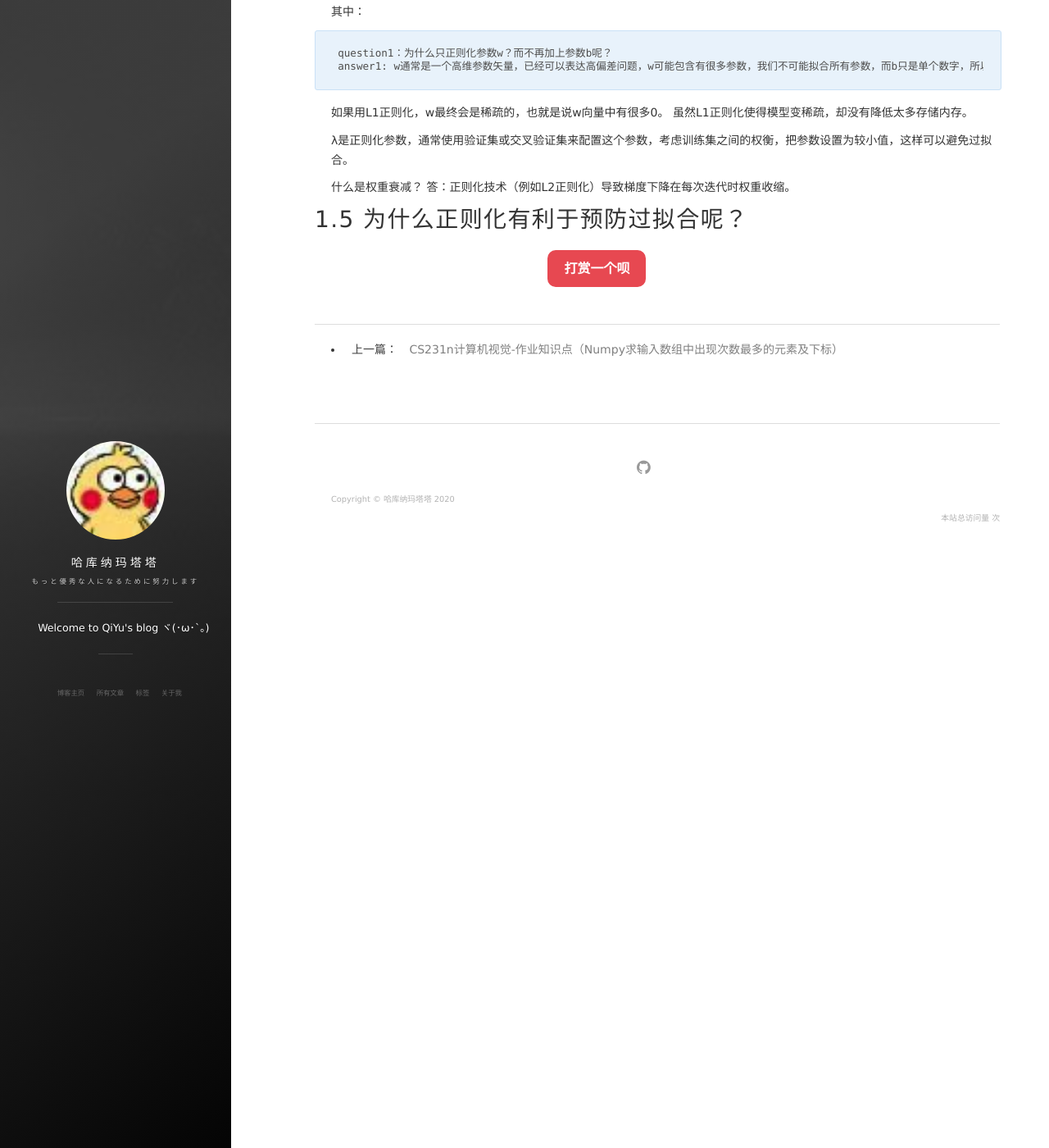
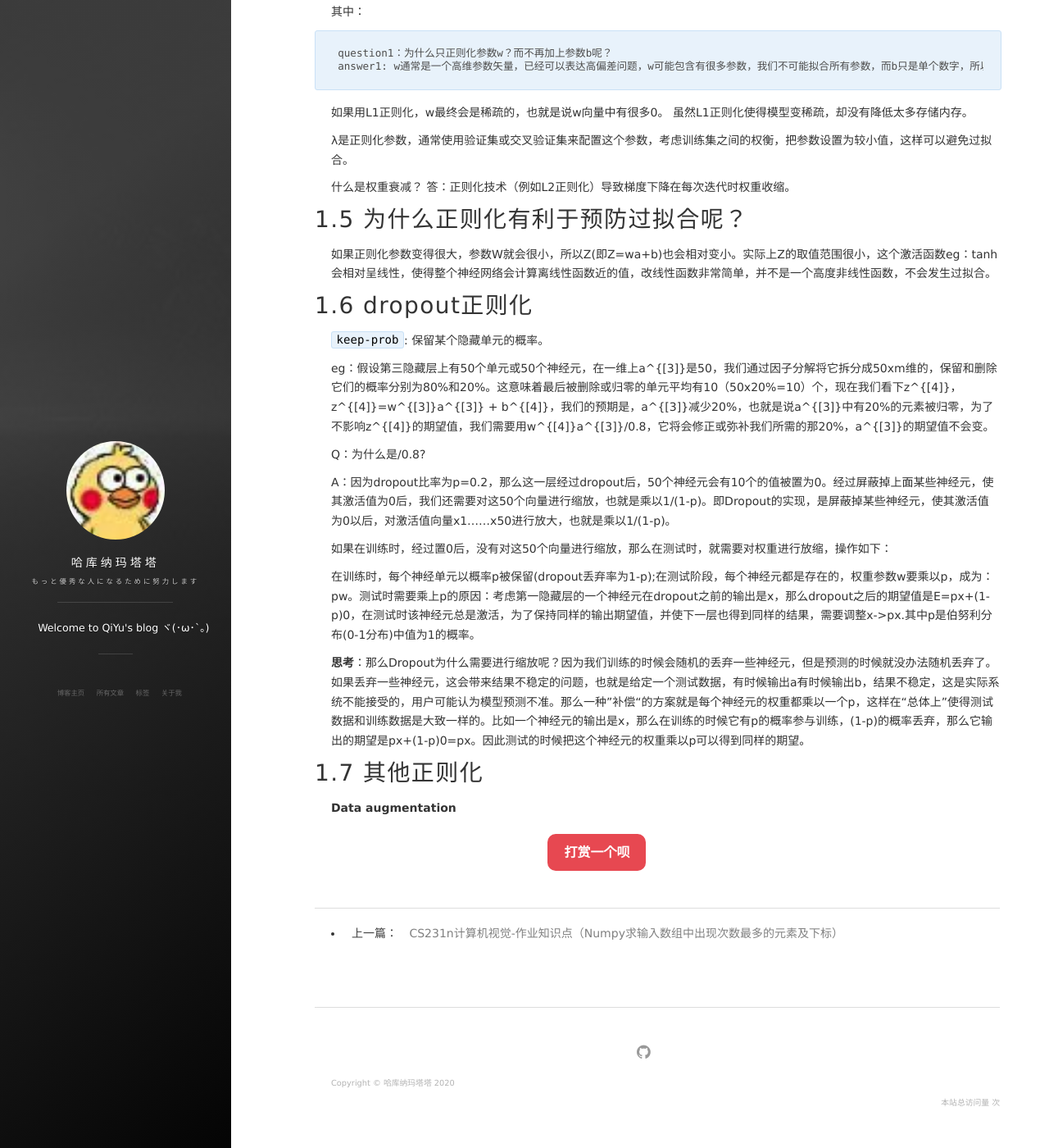
Before and after one commit to YuQi9797/YuQi9797.github.io, a Jekyll site: the page built from _posts/2019-12-04-WND_Ciyrse2_1week.md, in a window 1280 px wide and 1400 px high, scrolled down 1074 px. Shown: the whole window at 82% size. Built offline with Jekyll 4.4.1, drawn with Linux system fonts in a browser that asks for light colours; nearby versions of some CDN libraries; comment, search, counter and statistics services are not loaded; some of the changed text lies outside the part shown.

Commit message:
Update 2019-12-04-WND_Ciyrse2_1week.md

```diff
--- a/_posts/2019-12-04-WND_Ciyrse2_1week.md
+++ b/_posts/2019-12-04-WND_Ciyrse2_1week.md
@@ -45,3 +45,24 @@ answer1: w通常是一个高维参数矢量，已经可以表达高偏差问题
 什么是权重衰减？ 答：正则化技术（例如L2正则化）导致梯度下降在每次迭代时权重收缩。
 
 # 1.5 为什么正则化有利于预防过拟合呢？
+如果正则化参数变得很大，参数W就会很小，所以Z(即Z=wa+b)也会相对变小。实际上Z的取值范围很小，这个激活函数eg：tanh会相对呈线性，使得整个神经网络会计算离线性函数近的值，改线性函数非常简单，并不是一个高度非线性函数，不会发生过拟合。
+
+# 1.6 dropout正则化
+`keep-prob`: 保留某个隐藏单元的概率。
+
+eg：假设第三隐藏层上有50个单元或50个神经元，在一维上a^{[3]}是50，我们通过因子分解将它拆分成50xm维的，保留和删除它们的概率分别为80%和20%。这意味着最后被删除或归零的单元平均有10（50x20%=10）个，现在我们看下z^{[4]}，z^{[4]}=w^{[3]}a^{[3]} + b^{[4]}，我们的预期是，a^{[3]}减少20%，也就是说a^{[3]}中有20%的元素被归零，为了不影响z^{[4]}的期望值，我们需要用w^{[4]}a^{[3]}/0.8，它将会修正或弥补我们所需的那20%，a^{[3]}的期望值不会变。
+
+Q：为什么是/0.8?
+
+A：因为dropout比率为p=0.2，那么这一层经过dropout后，50个神经元会有10个的值被置为0。经过屏蔽掉上面某些神经元，使其激活值为0后，我们还需要对这50个向量进行缩放，也就是乘以1/(1-p)。即Dropout的实现，是屏蔽掉某些神经元，使其激活值为0以后，对激活值向量x1……x50进行放大，也就是乘以1/(1-p)。
+
+如果在训练时，经过置0后，没有对这50个向量进行缩放，那么在测试时，就需要对权重进行放缩，操作如下：
+
+在训练时，每个神经单元以概率p被保留(dropout丢弃率为1-p);在测试阶段，每个神经元都是存在的，权重参数w要乘以p，成为：pw。测试时需要乘上p的原因：考虑第一隐藏层的一个神经元在dropout之前的输出是x，那么dropout之后的期望值是E=px+(1-p)0，在测试时该神经元总是激活，为了保持同样的输出期望值，并使下一层也得到同样的结果，需要调整x->px.其中p是伯努利分布(0-1分布)中值为1的概率。
+
+
+**思考**：那么Dropout为什么需要进行缩放呢？因为我们训练的时候会随机的丢弃一些神经元，但是预测的时候就没办法随机丢弃了。如果丢弃一些神经元，这会带来结果不稳定的问题，也就是给定一个测试数据，有时候输出a有时候输出b，结果不稳定，这是实际系统不能接受的，用户可能认为模型预测不准。那么一种”补偿“的方案就是每个神经元的权重都乘以一个p，这样在“总体上”使得测试数据和训练数据是大致一样的。比如一个神经元的输出是x，那么在训练的时候它有p的概率参与训练，(1-p)的概率丢弃，那么它输出的期望是px+(1-p)0=px。因此测试的时候把这个神经元的权重乘以p可以得到同样的期望。
+
+# 1.7 其他正则化
+
+**Data augmentation**
```
Also changed, not shown: other parts of _posts/2019-12-04-WND_Ciyrse2_1week.md (+2 -2 lines).
